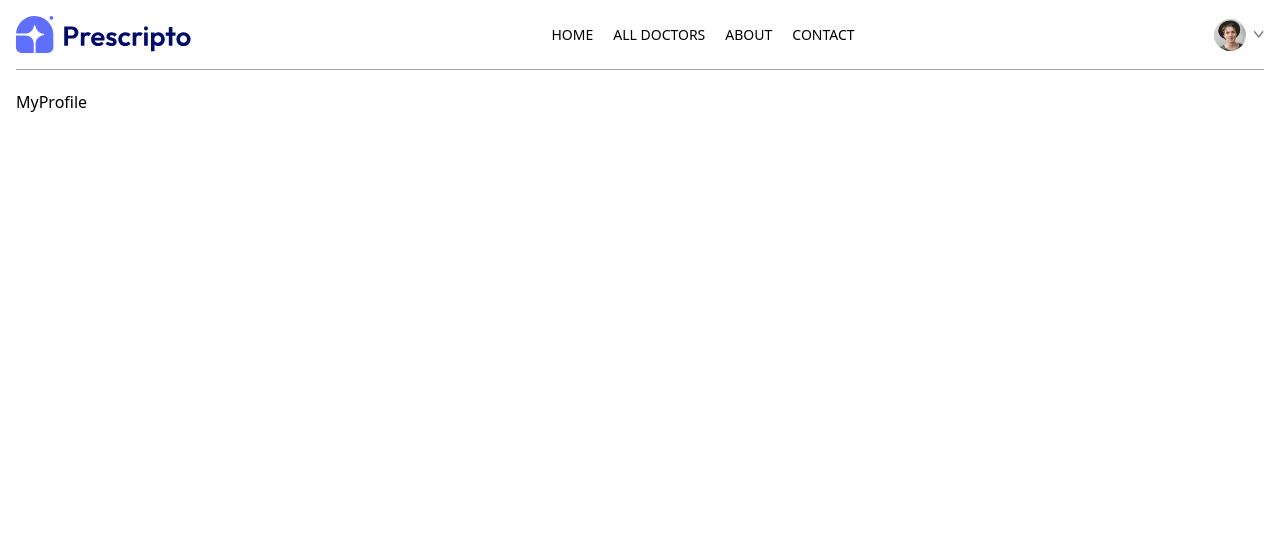
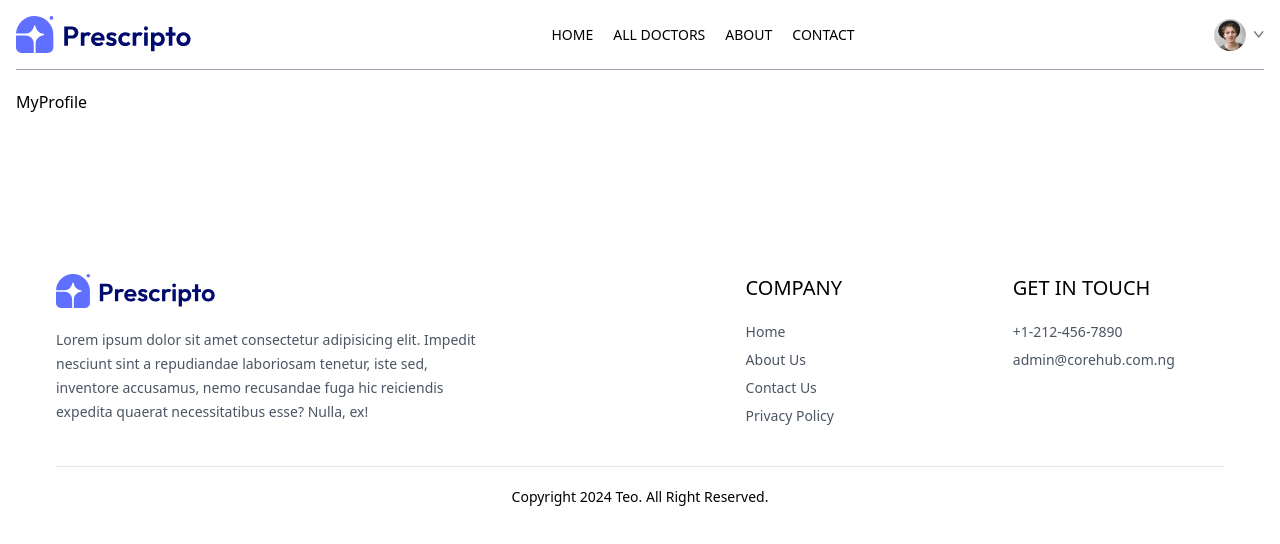
Before and after one commit to kadirisunday/teo, a React (Vite) app in the folder frontend/: page /myprofile in a window 1280 px wide. Shown: the top 544 px of the page. Built offline with nearby package versions, Linux system fonts and the light colour scheme.

Commit message:
Created the footer components

```diff
--- a/frontend/src/App.jsx
+++ b/frontend/src/App.jsx
@@ -9,6 +9,7 @@ import MyAppointment from './pages/MyAppointment'
 import MyProfile from './pages/MyProfile'
 import Appointment from './pages/Appointment'
 import Navbar from './components/Navbar'
+import Footer from './components/Footer'
 
 const App = () => {
   return (
@@ -23,8 +24,10 @@ const App = () => {
         <Route path='/contact' element={<Contact/>}/>
         <Route path='/myappointment' element={<MyAppointment/>}/>
         <Route path='/appointment' element={<Appointment/>}/>
+        <Route path='/appointment/:docId' element={<Appointment/>}/>
         <Route path='/myprofile' element={<MyProfile/>}/>
       </Routes>
+      <Footer/>
     </div>
   )
 }
--- /dev/null
+++ b/frontend/src/components/Footer.jsx
@@ -0,0 +1,41 @@
+import React from 'react'
+import { assets } from '../assets/assets'
+
+const Footer = () => {
+  return (
+    <div className='md:mx-10'>
+        <div className='flex flex-col sm:grid grid-cols-[3fr_1fr_1fr] gap-14 my-10 mt-40 text-sm'>
+            {/* Left section */}
+            <div>
+                <img className='mb-5 w-40' src={assets.logo} alt="Eventsbag" />
+                <p className='w-full md:w-2/3 text-gray-600 leading-6'>Lorem ipsum dolor sit amet consectetur adipisicing elit. Impedit nesciunt sint a repudiandae laboriosam tenetur, iste sed, inventore accusamus, nemo recusandae fuga hic reiciendis expedita quaerat necessitatibus esse? Nulla, ex!</p>
+            </div>
+            {/* center section */}
+            <div>
+                <p className='text-xl font-medium mb-5'>COMPANY</p>
+                <ul className='flex flex-col gap-2 text-gray-600'>
+                    <li>Home</li>
+                    <li>About Us</li>
+                    <li>Contact Us</li>
+                    <li>Privacy Policy</li>
+                </ul>
+            </div>
+            {/* Right section */}
+            <div>
+                <p className='text-xl font-medium mb-5'>GET IN TOUCH</p>
+                <ul className='flex flex-col gap-2 text-gray-600'>
+                    <li>+1-212-456-7890</li>
+                    <li>admin@corehub.com.ng</li>
+                </ul>
+            </div>
+        </div>
+        {/* copyrigth section */}
+        <div>
+            <hr />
+            <p className='py-5 text-sm text-center'>Copyright 2024 Teo. All Right Reserved.</p>
+        </div>
+    </div>
+  )
+}
+
+export default Footer
```
